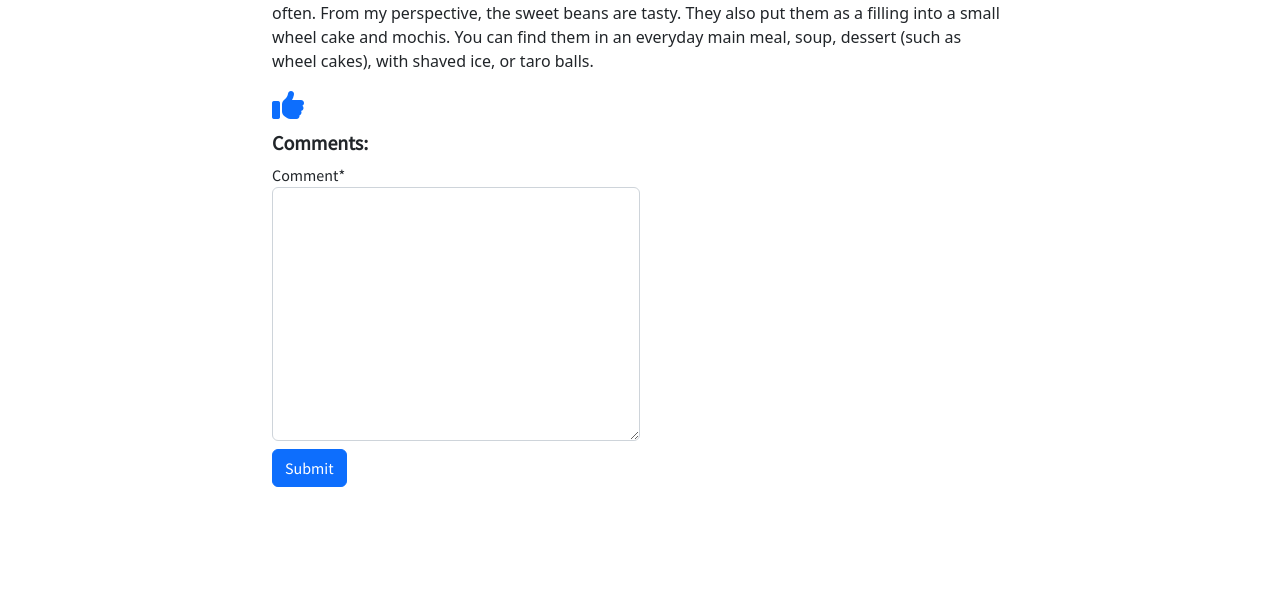
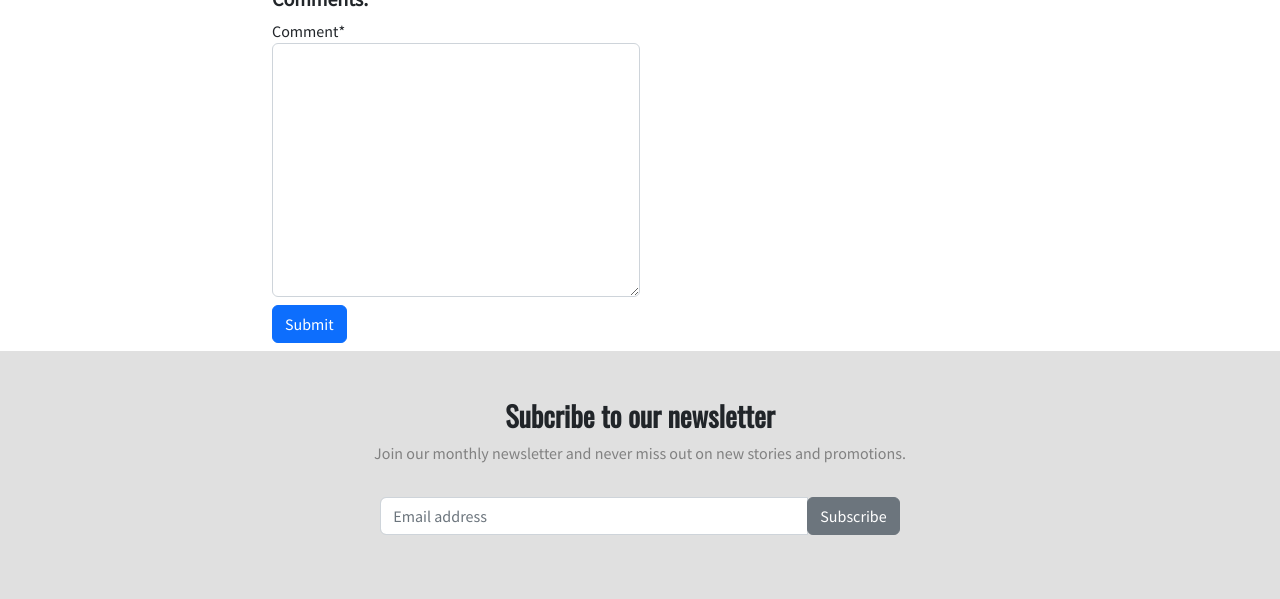
Before and after one commit to mahbubur3/explore-around, a Django app: a page that uses templates/base.html in a window 1280 px wide. Shown: the part 2259-2858 px from the top of the page. Before the commit the page ends 2746 px from the top, so only its background shows below. Run offline with Django 4.2, Linux system fonts and the light colour scheme; a user stored in the database is signed in; data comes from the database, SQL or seed files in the repository; both versions use the stored data as it was after the commit; some libraries are stand-ins or nearby versions; some web fonts are replaced.

Commit message:
added another section

```diff
--- a/static/css/style.css
+++ b/static/css/style.css
@@ -8,9 +8,9 @@
     font-weight: bold;
 }
 
-.regular-font {
+/* .regular-font {
     font-family: 'Source Serif Pro', serif;
-}
+} */
 
 .time-font {
     font-family: 'Source Sans Pro', sans-serif;
--- a/templates/Account_Management/edit_user_profile.html
+++ b/templates/Account_Management/edit_user_profile.html
@@ -3,6 +3,7 @@
 {% block title_block %} Edit Profile {% endblock title_block %}
 {% block main_content %}
 
+<div class="container">
     <div class="row justify-content-center mt-3">
         <div class="col-lg-10">
             <h3 class="text-center mt-3 fw-bold title-font">Edit Your Profile</h3>
@@ -15,5 +16,6 @@
             </form>
         </div>
     </div>
+</div>
 
 {% endblock main_content %}
--- a/templates/Account_Management/signin.html
+++ b/templates/Account_Management/signin.html
@@ -3,6 +3,7 @@
 {% block title_block %} SignIn {% endblock title_block %}
 {% block main_content %}
 
+<div class="container">
     <div class="row justify-content-center">
         <div class="col-lg-6">
             <h3 class="text-center mt-4 fw-bold title-font">SignIn</h3>
@@ -19,5 +20,6 @@
             </div>
         </div>
     </div>
+</div>
 
 {% endblock main_content %}
--- a/templates/Account_Management/user_profile.html
+++ b/templates/Account_Management/user_profile.html
@@ -2,7 +2,7 @@
 {% block title_block %} Profile {% endblock title_block %}
 {% block main_content %}
 
-<div>
+<div class="container">
     <h2 class="title-font">Your Profile</h2>
     <hr>
     <div class="mb-2 time-font">
--- a/templates/Blog_Management/all_blog.html
+++ b/templates/Blog_Management/all_blog.html
@@ -21,6 +21,12 @@
   </div>
   {% endfor %}
 </div> {% endcomment %}
+
+{% comment %} banner  {% endcomment %}
+<div class="container">
+  <h1>thisss</h1>
+  <img src="/media/banner-img.jpg" width="100%">
+</div>
 
 {% comment %} blog section  {% endcomment %}
 <div class="container">
--- a/templates/Blog_Management/full_blog.html
+++ b/templates/Blog_Management/full_blog.html
@@ -24,18 +24,18 @@
     </div>
 </div> {% endcomment %}
 
-<div class="container">
+<div class="container time-font">
     <div class="row justify-content-center">
         <div class="col-lg-8">
             <div class="text-center">
                 <h3 class="title-font">{{ blog.blog_title }}</h3>
-                <div class="time-font">
+                <div>
                     <h6>Posted by: @{{ blog.author }}</h6>
                     <h6>Published on: {{ blog.publish_date }}</h6>
                 </div>
             </div>
             <img src="/media/{{ blog.blog_image }}" width="100%">
-            <p class="time-font">{{ blog.blog_content|linebreaks }}</p>
+            <p>{{ blog.blog_content|linebreaks }}</p>
             {% if not liked %}
                 <a href="{% url 'Blog_Management_App:liked_post' pk=blog.pk %}"><i class="fa fa-solid fa-thumbs-up fa-2x"></i></a>
             {% else %}
@@ -66,6 +66,24 @@
         </div>
     </div>
 </div>
+
+{% comment %} newsletter section  {% endcomment %}
+<div style="background-color: #e0e0e0;" data-aos="fade-up">
+    <div class="text-center py-5">
+        <h3 class="title-font">Subcribe to our newsletter</h3>
+        <p class="time-font" style="color: #818181;">Join our monthly newsletter and never miss out on new stories and promotions.</p>
+        <div class="row">
+            <div class="col-xs-12 col-sm-9 col-md-7 col-lg-5 ms-auto me-auto">
+                <div class="input-group mb-3 mt-3 time-font">
+                    <input type="text" class="form-control" placeholder="Email address">
+                    <span class="input-group-btn">
+                        <button type="submit" class="btn btn-secondary">Subscribe</button>
+                    </span>
+                </div>
+            </div>
+        </div>
+    </div>
+</div>
 {% comment %} <div class="row mb-4 mt-3">
     <div class="col-lg-6">
         <h5 class="time-font">Comments:</h5>
--- a/templates/base.html
+++ b/templates/base.html
@@ -26,16 +26,16 @@
       }
     </style>
 </head>
-<body>
+<body style="overflow-x: hidden;">
     <header>
-      <nav class="navbar navbar-dark navbar-expand-lg bg-dark nav-font fixed-top">
+      <nav class="navbar navbar-expand-lg nav-font fixed-top" style="background-color: #ebebeb;">
         <div class="container">
           <a class="navbar-brand" href="{% url 'index' %}"><img src="/media/logo.png" width='60px' alt="Logo"></a>
           <button class="navbar-toggler" type="button" data-bs-toggle="collapse" data-bs-target="#navbarSupportedContent" aria-controls="navbarSupportedContent" aria-expanded="false" aria-label="Toggle navigation">
             <span class="navbar-toggler-icon"></span>
           </button>
           <div class="collapse navbar-collapse" id="navbarSupportedContent">
-            <ul class="navbar-nav me-auto mb-2 mb-lg-0">
+            <ul class="navbar-nav me-auto mb-lg-0">
               <li class="nav-item">
                 <a class="nav-link" href="{% url 'index' %}">Home</a>
               </li>
```
Also changed, not shown: templates/Account_Management/signup.html (+5 -3 lines), db.sqlite3, media/banner-img.jpg (added). Lines whose indentation alone changed are shown as unchanged.
